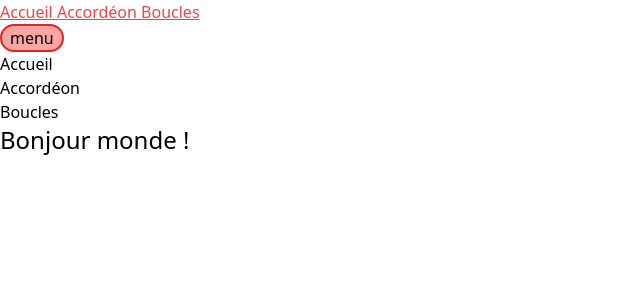
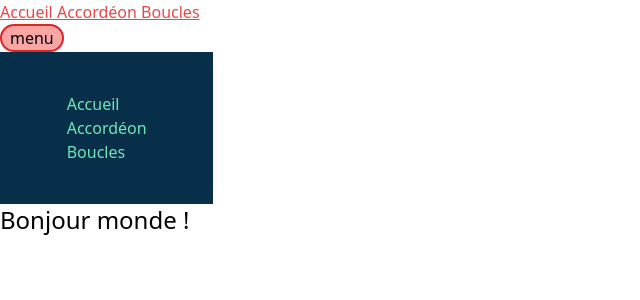
Before and after one commit to MMI-SAE-203/r213-2024-pracht-tp1-Loganmz, a Vue app: page / in a window 1280 px wide. Both pictures are taken after a click on the button "menu". Shown: the top 300 px of the page, without its empty margins (0-640 px from the left). Built offline with nearby package versions, Linux system fonts and the light colour scheme.

Commit message:
section1

```diff
--- a/src/App.vue
+++ b/src/App.vue
@@ -31,7 +31,7 @@ const menuIsOpen = ref(false)
   <!-- nav#mainNav>ul>li*3>a[href="#"]{item $} -->
   <Transition class="transition-transform duration-1000" enter-from-class="-translate-x-full"
     enter-to-class="translate-x-0" leave-active-class="-translate-x-full">
-    <nav id="mainNav" v-show="menuIsOpen" >
+    <nav id="mainNav" v-show="menuIsOpen" class="bg-sky-950 w-1/6 text-emerald-300 flex justify-center py-10">
       <ul>
         <li >
           <RouterLink to="/"> Accueil </RouterLink>
--- /dev/null
+++ b/src/pages/accordeon.vue
@@ -0,0 +1,13 @@
+<script setup lang="ts">
+//
+import { ref } from 'vue'
+const sectionOpen = ref(1)
+</script>
+
+<template>
+    <p>Onglet 1</p>
+    <section>
+    <button class="text-xl" @pointerdown="/* change `sectionOpen` à 1 */">bouton 1</button>
+    <p v-show="sectionOpen">loren...</p>
+  </section>
+</template>
```
